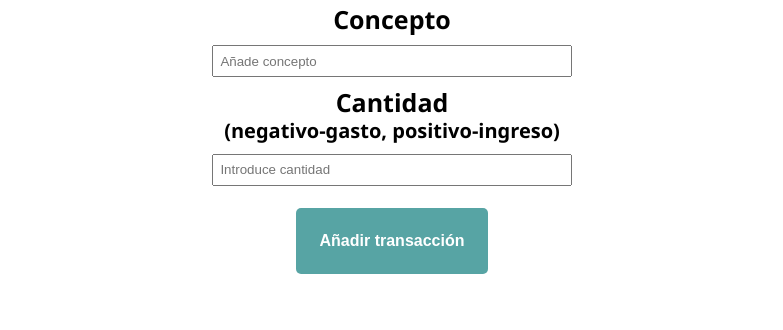
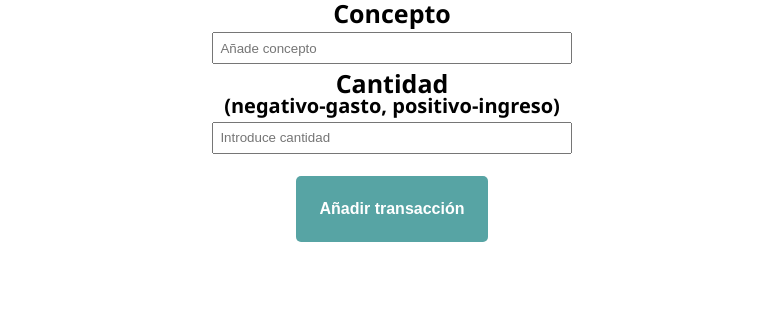
Before and after one commit to kyl03/Expenses-tracker, a plain HTML site: page index.html in a window 1280 px wide. Shown: the part 505-835 px from the top of the page, without its empty margins (248-1031 px from the left). After the commit the page ends 803 px from the top, so only its background shows below. Drawn offline with Linux system fonts and the light colour scheme.

Commit message:
style.css h4 margin modificado

```diff
--- a/style.css
+++ b/style.css
@@ -64,7 +64,7 @@ h4 {
     font-weight: 600;
     white-space: nowrap;
     text-overflow: clip;
-    margin: 0.4rem;
+
 
 }
 
```
